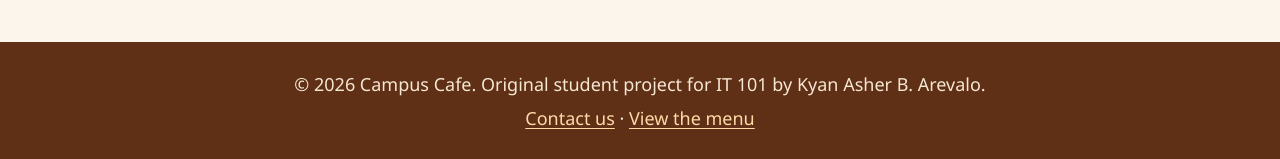
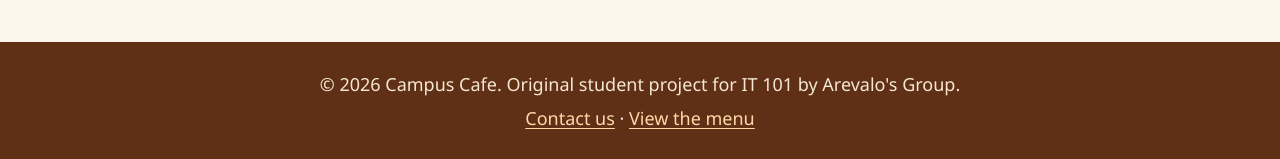
Before and after one commit to Ashnoharu/ITC-LAB-FINALS, a plain HTML site: page ITC FINALS/index.html in a window 1280 px wide. Shown: the part 1319-1478 px from the top of the page. Drawn offline with Linux system fonts and the light colour scheme.

Commit message:
Update index.html

```diff
--- a/ITC FINALS/index.html
+++ b/ITC FINALS/index.html
@@ -80,7 +80,7 @@
   </main>
 
   <footer class="site-footer">
-    <p>&copy; 2026 Campus Cafe. Original student project for IT 101 by Kyan Asher B. Arevalo.</p>
+    <p>&copy; 2026 Campus Cafe. Original student project for IT 101 by Arevalo's Group.</p>
     <p><a href="contact.html">Contact us</a> &middot; <a href="menu.html">View the menu</a></p>
   </footer>
 </body>
```
